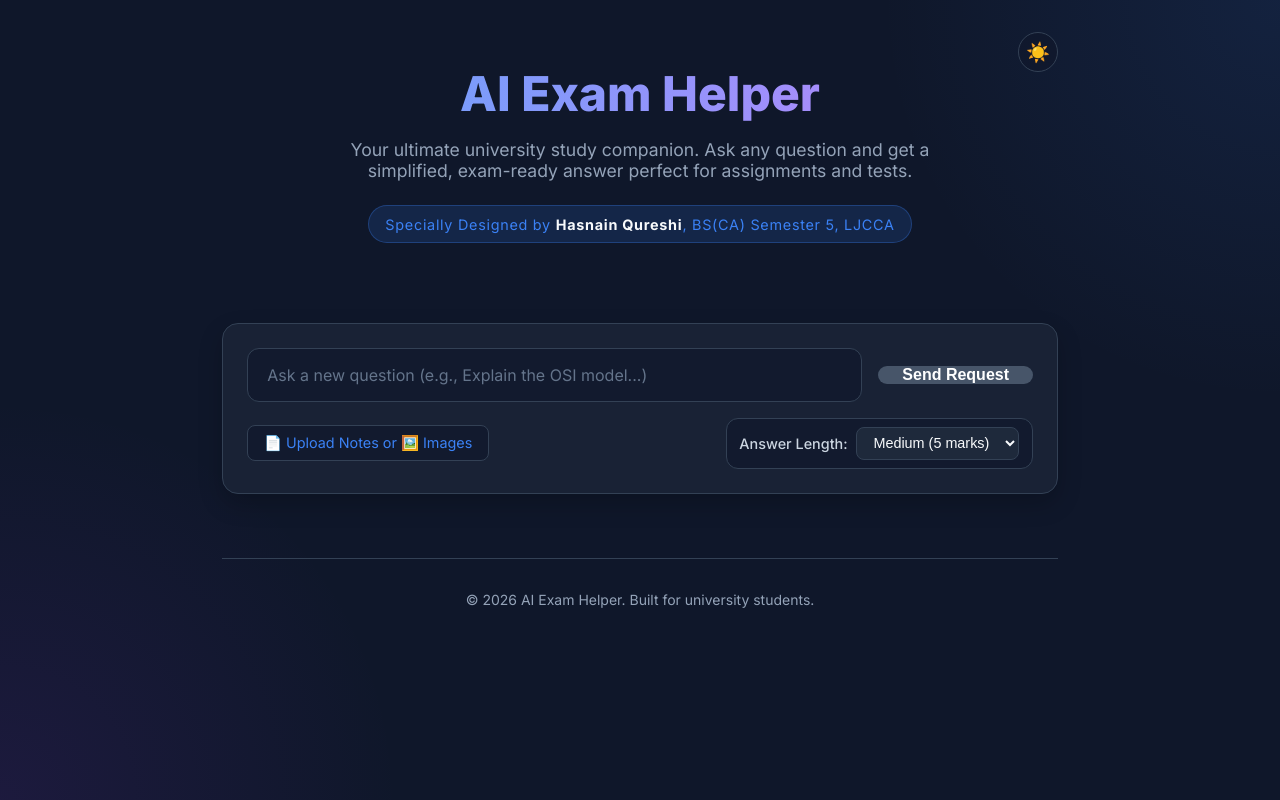
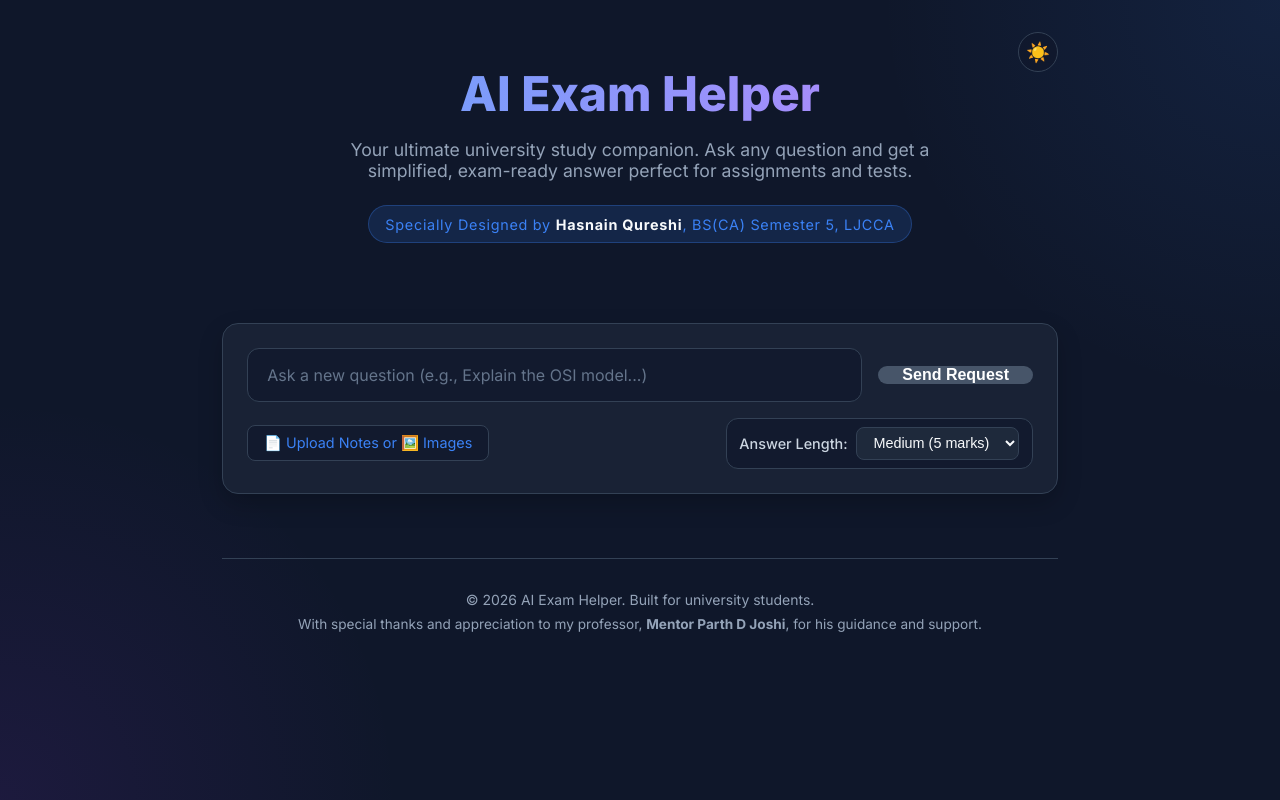
Before and after one commit to Qhasnain/exam-prep-ai, a Next.js app: page / in a window 1280 px wide. Built offline with nearby package versions, Linux system fonts and the light colour scheme.

Commit message:
Update button text and add mentor appreciation

```diff
--- a/src/app/page.js
+++ b/src/app/page.js
@@ -262,7 +262,7 @@ export default function Home() {
                 className="search-button"
                 style={{ padding: '0.5rem 1rem', fontSize: '0.9rem', background: '#22c55e' }}
               >
-                📥 Download Beautiful PDF
+                📥 Download PDF
               </button>
             </div>
             <div style={{ padding: '0.5rem', color: 'var(--text-primary)' }}>
@@ -383,12 +383,13 @@ export default function Home() {
 
         <div style={{ marginTop: '60px', paddingTop: '20px', borderTop: '1px solid #e2e8f0', display: 'flex', justifyContent: 'space-between', fontSize: '11px', color: '#94a3b8' }}>
           <span>AI Exam Helper &copy; {new Date().getFullYear()}</span>
-          <span>Generated for university exam preparation.</span>
+          <span>With special appreciation to Mentor Parth D Joshi</span>
         </div>
       </div>
 
       <footer className="footer">
         <p>&copy; {new Date().getFullYear()} AI Exam Helper. Built for university students.</p>
+        <p style={{ marginTop: '0.5rem', fontSize: '0.85rem' }}>With special thanks and appreciation to my professor, <strong>Mentor Parth D Joshi</strong>, for his guidance and support.</p>
       </footer>
     </div>
   );
```
